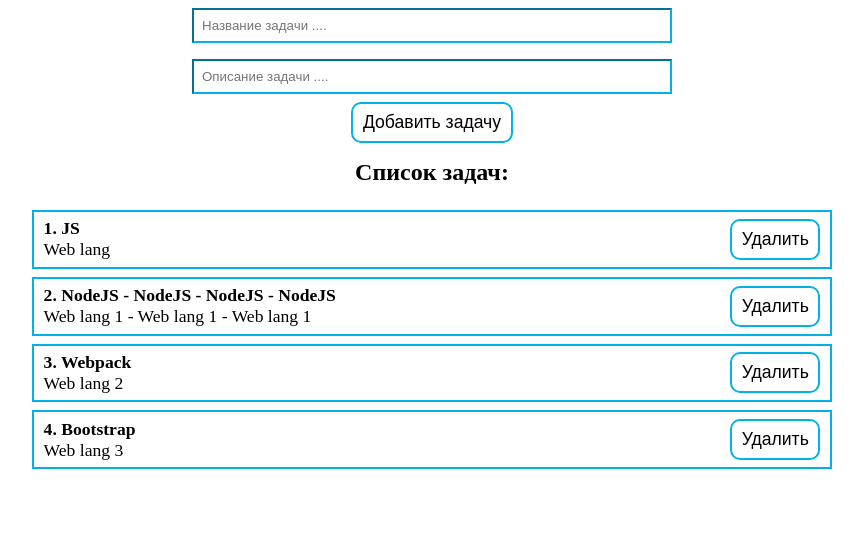
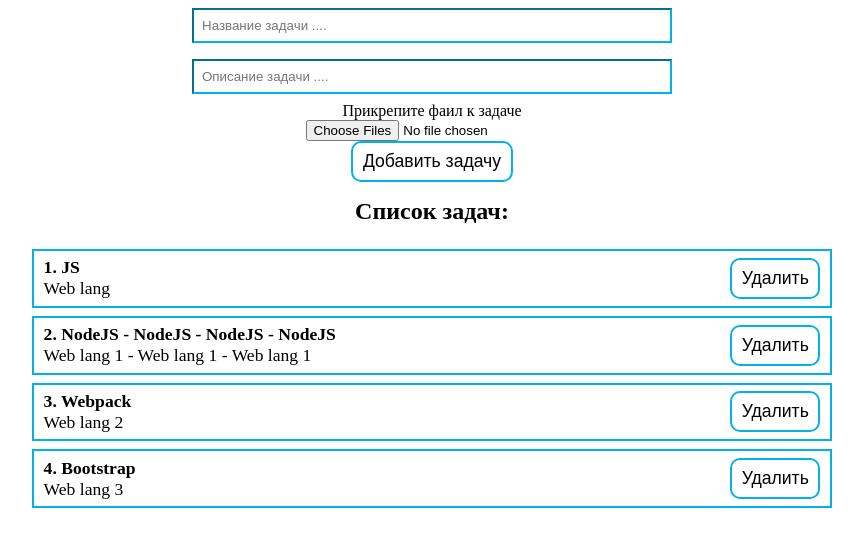
Before and after one commit to sibir-9k/Test-Todo-React, a React (Create React App) app: page / in a window 1280 px wide. Shown: the top 546 px of the page, without its empty margins (208-1071 px from the left). Built offline with nearby package versions, Linux system fonts and the light colour scheme; the HTML template or start-up script is replaced by a standard one.

Commit message:
added btn file attachment

```diff
--- a/src/components/FormTodo/FormTodo.jsx
+++ b/src/components/FormTodo/FormTodo.jsx
@@ -12,6 +12,7 @@
       ...todo,
       id: Date.now(),
     };
+    console.log(newTodo)
     create(newTodo);
     setTodo({ title: "", subtitle: "" });
   };
@@ -20,6 +21,11 @@
     <form className={style.addTodo}>
       <MyInput value={todo.title} onChange={(e) => setTodo({ ...todo, title: e.target.value })} placeholder="Название задачи ...." />
       <MyInput value={todo.subtitle} onChange={(e) => setTodo({ ...todo, subtitle: e.target.value })} placeholder="Описание задачи ...." />
+
+      <label htmlFor="file">Прикрепите фаил к задаче</label>
+      <input type="file" id="file" name="file" multiple></input>
+
+
       <MyButton onClick={addNewTodo} text="Добавить задачу" />
     </form>
   );
```
